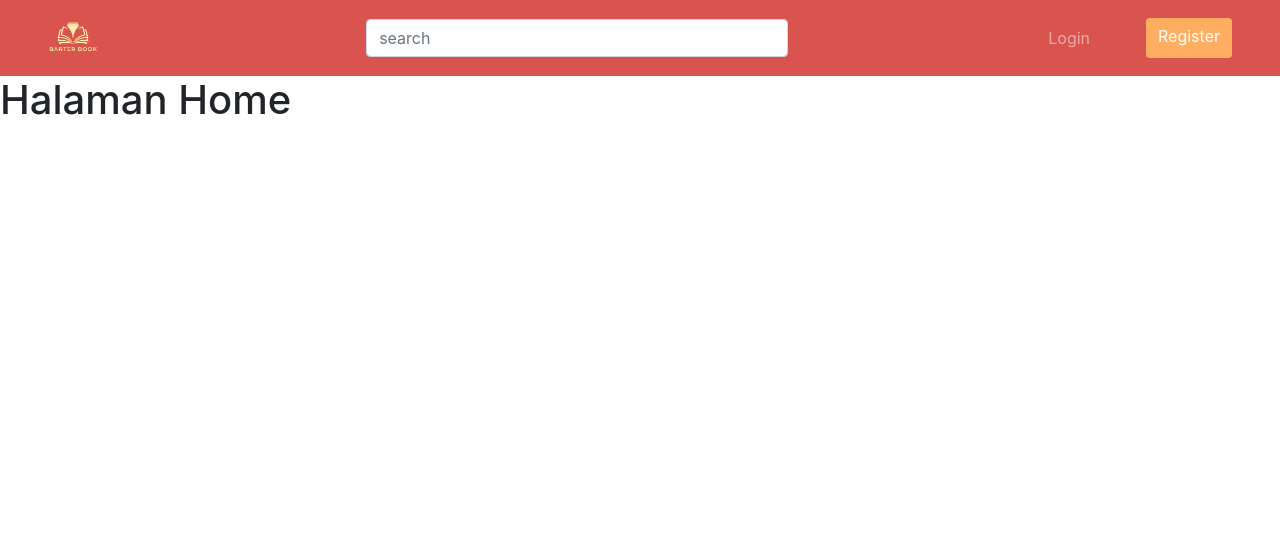
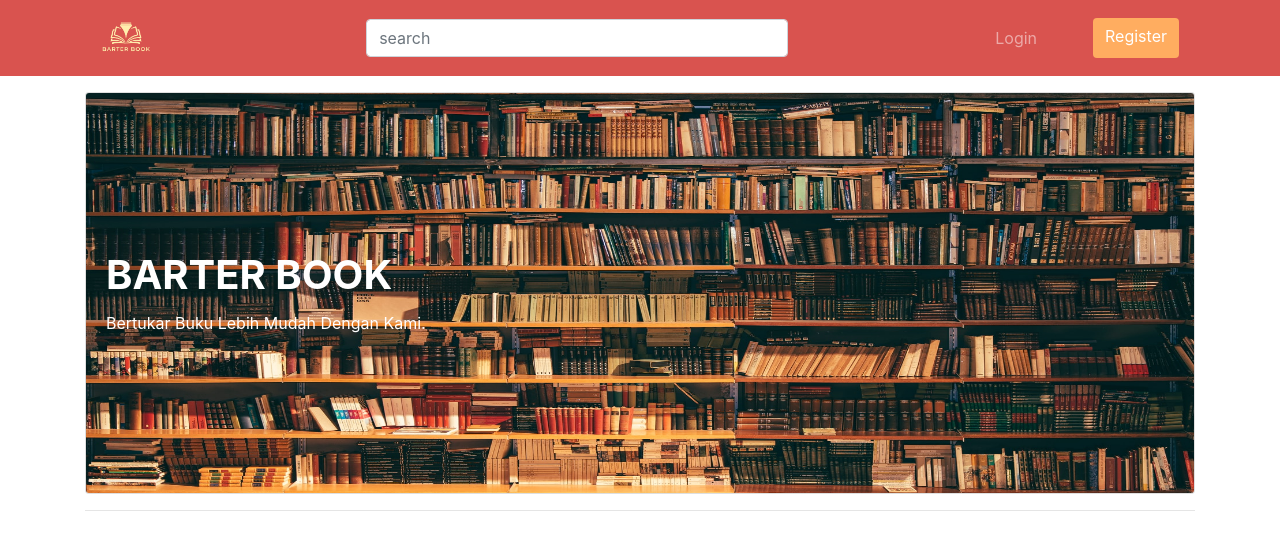
Before and after one commit to albertdimasa/mini-project, a Nuxt app: page / in a window 1280 px wide. Shown: the top 550 px of the page. Built offline with nearby package versions, Linux system fonts and the light colour scheme.

Commit message:
edit landing page

```diff
--- a/components/Header.vue
+++ b/components/Header.vue
@@ -1,11 +1,7 @@
 <template>
-  <div>
-    <b-navbar
-      toggleable="lg"
-      type="dark"
-      style="background-color: #d9534f"
-      class="px-5"
-    >
+  <div id="main">
+    <b-container>
+      <b-navbar toggleable="lg" type="dark">
         <b-navbar-brand href="#">
           <img src="~/static/logo-light.png" alt="" width="50" />
         </b-navbar-brand>
@@ -48,6 +44,7 @@
           </b-navbar-nav>
         </b-collapse>
       </b-navbar>
+    </b-container>
   </div>
 </template>
 
@@ -68,4 +65,8 @@ export default {
 }
 </script>
 
-<style></style>
+<style scoped>
+#main {
+  background-color: #d9534f;
+}
+</style>
--- a/pages/index.vue
+++ b/pages/index.vue
@@ -1,7 +1,23 @@
 <template>
   <div>
     <Header />
-    <h1>Halaman Home</h1>
+    <b-container class="mt-3">
+      <b-card
+        overlay
+        img-src="~/static/hero.jpg"
+        img-alt="Card Image"
+        img-height="400"
+        text-variant="white"
+      >
+        <div class="d-flex flex-column justify-content-center h-100">
+          <b-card-title class="font-weight-bold" title-tag="h1"
+            >BARTER BOOK</b-card-title
+          >
+          <b-card-text> Bertukar Buku Lebih Mudah Dengan Kami.</b-card-text>
+        </div>
+      </b-card>
+      <hr />
+    </b-container>
   </div>
 </template>
 
```
Also changed, not shown: static/hero.jpg (added). Lines whose indentation alone changed are shown as unchanged.
